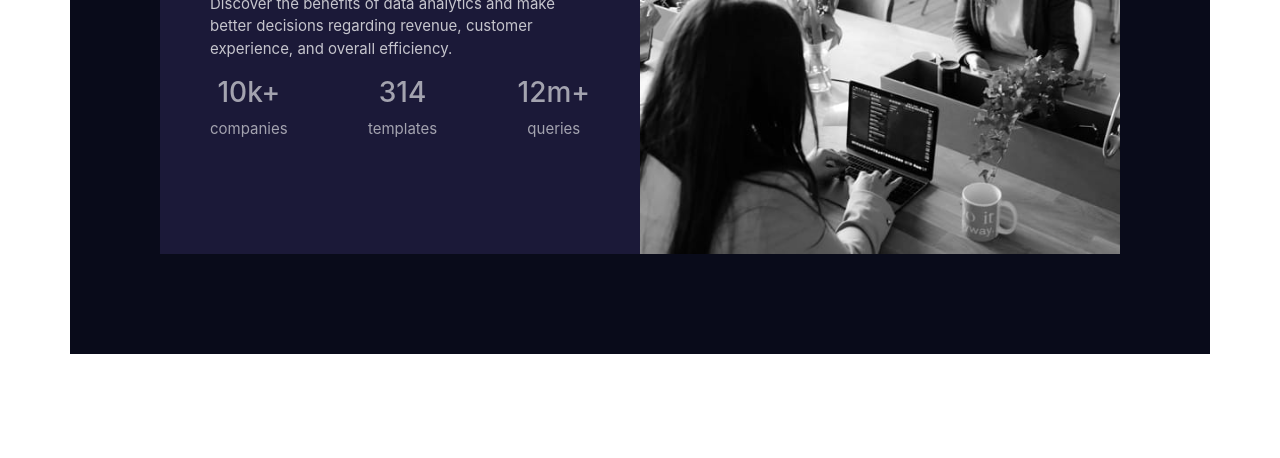
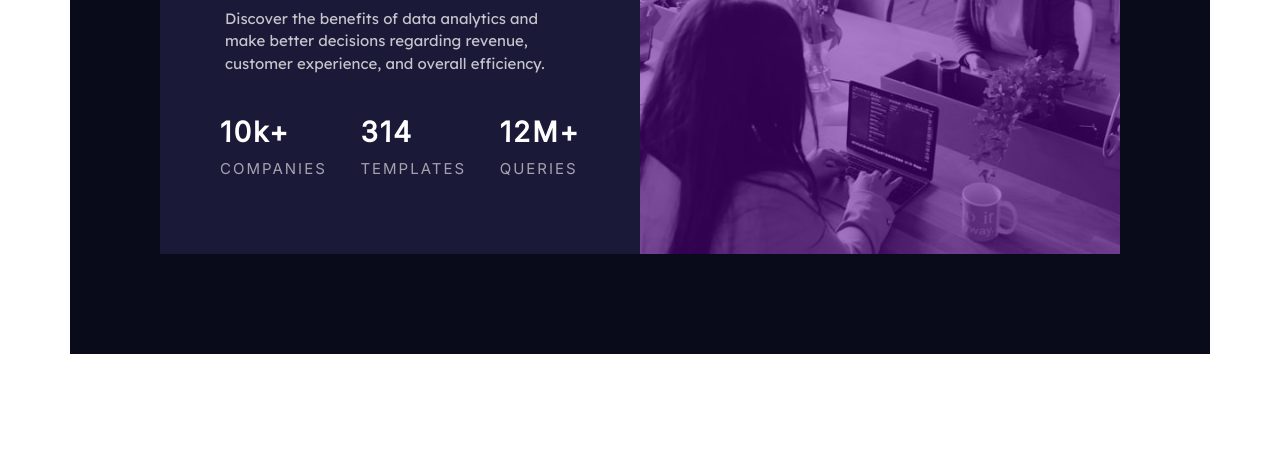
Before and after one commit to Pinkybanchode/stats-preview-card-component-main, a plain HTML site: page index.html in a window 1280 px wide. Shown: the part 342-800 px from the top of the page. Drawn offline with nearby package versions, Linux system fonts and the light colour scheme.

Commit message:
Update index.html

```diff
--- a/index.html
+++ b/index.html
@@ -1,21 +1,26 @@
 <!DOCTYPE html>
 <html lang="en">
+
 <head>
   <meta charset="UTF-8">
-  <meta name="viewport" content="width=device-width, initial-scale=1.0"> <!-- displays site properly based on user's device -->
+  <meta name="viewport" content="width=device-width, initial-scale=1.0">
+  <!-- displays site properly based on user's device -->
 
   <link rel="icon" type="image/png" sizes="32x32" href="./images/favicon-32x32.png">
-  <link rel="stylesheet" href="https://maxcdn.bootstrapcdn.com/bootstrap/4.0.0/css/bootstrap.min.css" integrity="sha384-Gn5384xqQ1aoWXA+058RXPxPg6fy4IWvTNh0E263XmFcJlSAwiGgFAW/dAiS6JXm" crossorigin="anonymous">
+  <link rel="stylesheet" href="https://maxcdn.bootstrapcdn.com/bootstrap/4.0.0/css/bootstrap.min.css"
+    integrity="sha384-Gn5384xqQ1aoWXA+058RXPxPg6fy4IWvTNh0E263XmFcJlSAwiGgFAW/dAiS6JXm" crossorigin="anonymous">
   <title>Frontend Mentor | Stats preview card component</title>
 
   <!-- Feel free to remove these styles or customise in your own stylesheet 👍 -->
   <style>
-    body{
+    @import url('https://fonts.googleapis.com/css2?family=Inter&display=swap');
+    @import url('https://fonts.googleapis.com/css2?family=Lexend+Deca&display=swap');
+
+    body {
       font-size: 15px;
-      /* font-weight:400 ; */
     }
 
-  .outer-card{
+    .outer-card {
       background: hsl(233, 47%, 7%);
       padding: 65px 18px;
     }
@@ -24,42 +29,75 @@
       display: grid;
       grid-template-columns: 1fr;
       grid-template-rows: 0.4fr 1fr;
-  grid-template-areas: "image" "content";
+      grid-template-areas: "image""content";
       background: hsl(244, 38%, 16%);
       color: hsl(0, 0%, 100%);
     }
-.content{
+
+    .content {
       grid-area: content;
       text-align: center;
+      font-family: 'Inter', sans-serif;
+      padding: 20px !important;
+      grid-area: content;
     }
-.image{
+
+    .content h2 {
+      font-weight: 700;
+    }
+    .text-color {
+      color: hsl(277, 64%, 61%);
+    }
+    .image {
       grid-area: image;
+      position: relative;
     }
-    .image img{
+
+    .transparent_bg {
+      position: absolute;
+      bottom: 0;
+      background: hsl(277, 100% ,30%,0.5);
+      /* Black background with 0.5 opacity */
+      top: 0;
+      color: #f1f1f1;
+      width: 100%;
+    }
+
+    .image img {
       width: 100%;
       height: 100%;
     }
-    .content{
-      padding: 50px !important;
-      grid-area: content;
+
+    .content p {
+      color: hsla(0, 0%, 100%, 0.75);
+      font-family: 'Lexend Deca',sans-serif;;
+      font-weight: 400;
+      padding: 15px;
     }
-    .content p{
-      color:hsla(0, 0%, 100%, 0.75);
-    }
-    .numbers{
-      color:hsla(0, 0%, 100%, 0.6);
-    }
-    .text-color{
-      color: hsl(277, 64%, 61%);
-    }
-    .numbers{
+
+    .numbers {
+      color: hsla(0, 0%, 100%, 0.6);
+      font-family: 'Inter', sans-serif;
       text-align: center;
     }
-    @media screen and (min-width:990px){
-    .outer-card{
+
+
+    .numbers div {
+      text-transform: uppercase;
+      letter-spacing: 2px;
+      padding: 10px;
+    }
+
+    .numbers div h3 {
+      color: white;
+      font-weight: 700;
+    }
+
+    @media screen and (min-width:990px) {
+      .outer-card {
         margin: 100px 70px;
         background: hsl(233, 47%, 7%);
-      padding:100px 90px!important;
+        padding: 100px 90px !important;
       }
 
       .grid-container {
@@ -70,30 +108,36 @@
         background: hsl(244, 38%, 16%);
         color: hsl(0, 0%, 100%);
       }
-    .image img{
+
+      .image img {
         width: 100%;
         height: 100%;
       }
-    .content{
+
+      .content {
         padding: 50px !important;
         text-align: left;
       }
-    .content p{
-      color:hsla(0, 0%, 100%, 0.75);
+
+      .content p {
+        color: hsla(0, 0%, 100%, 0.75);
       }
-    .numbers{
-      color:hsla(0, 0%, 100%, 0.6);
+
+      .numbers {
+        color: hsla(0, 0%, 100%, 0.6);
+        display: flex;
+        justify-content: space-between;
+        text-align: left;
       }
-    .text-color{
+
+      .text-color {
         color: hsl(277, 64%, 61%);
       }
-    .numbers{
-      display: flex;
-      justify-content: space-between;
-    }
+
     }
   </style>
 </head>
+
 <body>
   <div class="outer-card">
     <div class="grid-container">
@@ -102,17 +146,25 @@
         <p>Discover the benefits of data analytics and make better decisions regarding revenue, customer
           experience, and overall efficiency.</p>
         <div class="numbers">
-            <span><h3>10k+</h3> companies</span>
-            <span><h3>314</h3>templates</span>
-            <span><h3>12m+</h3>queries</span>
+          <div>
+            <h3 style="text-transform: lowercase;">10k+</h3> companies
+          </div>
+          <div>
+            <h3>314</h3>templates
+          </div>
+          <div>
+            <h3>12m+</h3>queries
+          </div>
         </div>
       </div>
       <div class="image">
 
-        <img src="images/image-header-desktop.jpg"/>
+        <img src="images/image-header-desktop.jpg" />
+        <div class="transparent_bg"></div>
       </div>
     </div>
   </div>
 
 </body>
+
 </html>
```
Lines whose indentation alone changed are shown as unchanged.
